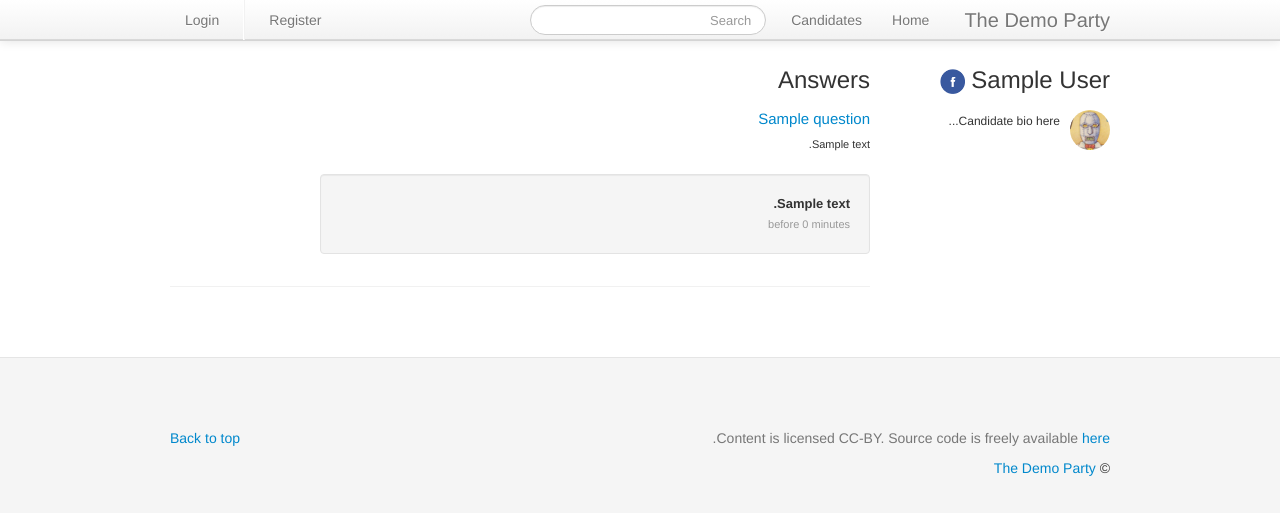
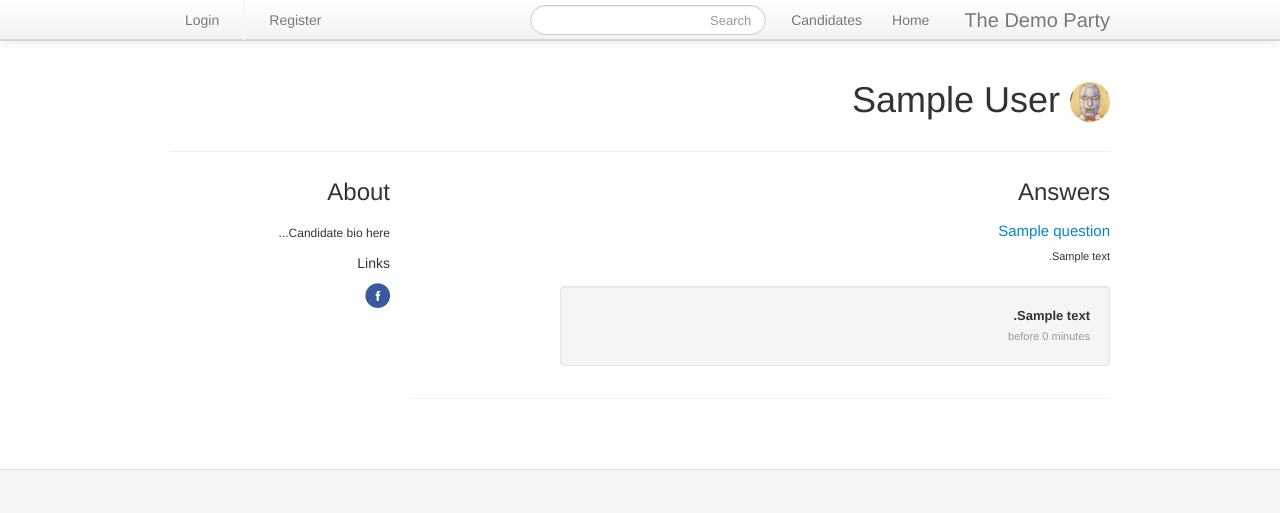
Before and after one commit to amirnissim/okqa, a Django app: template okqa/qa/templates/view_candidate.html in a window 1280 px wide. Shown: the top 513 px of the page. Run offline with Django 3.2, Linux system fonts and the light colour scheme; tables that the repository leaves empty hold one stand-in row (values such as "Sample post"); the template is opened without the code that fills it: values that come from a table or form of the project are taken from there, most other values are stand-ins (such as "Sample title", 1, 10 or a date in 2020); parts of the project's set-up code (start-up, migrations or seed data) failed here and were passed over.

Commit message:
another iteration on the view_candidate page

```diff
--- a/okqa/qa/templates/view_candidate.html
+++ b/okqa/qa/templates/view_candidate.html
@@ -1,20 +1,17 @@
 {% extends "base.html" %}
 {% load i18n %}
 {% block mainContainer %}
+<div class="page-header row">
+    <h1 class="clearfix">
+        {{ candidate.get_full_name}}
+        <div class="avatar" style="float: right; margin: 0 0 10px 10px;">
+        <img src="{{ candidate.get_profile.avatar_url|default:'/static/img/defaultavatar.png' }}" width="42" height="42" class="avatar img-circle">
+        </div>
+    </h1>
+</div>
 <div class="row">
-    <div class="span3">
-        <h3>
-            {{ candidate.get_full_name}} <a href="#" title="{% trans 'Facebook Page' %}"><img src="/static/img/social-icons/colour/facebook.png" style="width:25px;" /></a>
-        </h3>
-        <div class="clearfix">
-        <div class="avatar" style="float: right; margin: 0 0 10px 10px;">
-          <img src="{{ candidate.get_profile.avatar_url|default:'/static/img/defaultavatar.png' }}" width="42" height="42" class="avatar img-circle">
-        </div>
-        <span style="font-size: 12px;">{% trans 'Candidate bio here...' %}</span>
-      </div>
-    </div>
     <div class="span9">
-        <h3 style="margin-bottom: -10px;">
+        <h3 style="margin-top: -10px; margin-bottom: -10px;">
             {% trans "Answers" %}
         </h3>
         {% for answer in answers %}
@@ -39,7 +36,14 @@
                 </div>
             </div>
         </div>
-        {% endfor %}
+    {% endfor %}
+    </div>
+    <div class="span3">
+        <h3 style="margin-top: -10px;">
+            {% trans 'About' %}
+        </h3>
+        <span style="font-size: 12px;">{% trans 'Candidate bio here...' %}</span>
+        <h5>{% trans 'Links' %}</h5> <a href="#" title="{% trans 'Facebook Page' %}"><img src="/static/img/social-icons/colour/facebook.png" style="width:25px;" /></a>
     </div>
 </div>
 {% endblock %}
--- a/okqa/static/css/style.css
+++ b/okqa/static/css/style.css
@@ -308,3 +308,6 @@ display: none;
 a.edit:hover {
 text-decoration: none;
 }
+h1, h2, h3, h4, h5, h6 {
+	font-weight: 200;
+}
```
Also changed, not shown: okqa/locale/he/LC_MESSAGES/django.po, 1 other file.
